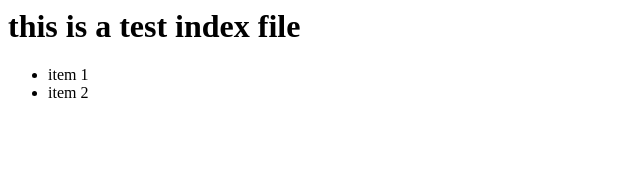
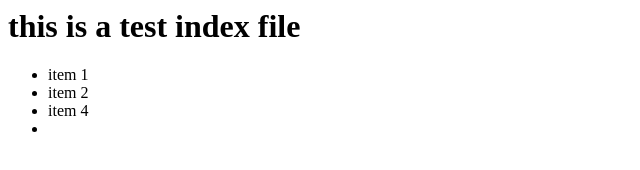
Before and after one commit to ahsentarik/repotest, a plain HTML site: page index2.html in a window 1280 px wide. Shown: the full height of the page, 0-640 px from the left. Drawn offline with Linux system fonts and the light colour scheme.

Commit message:
ahsen changes

```diff
--- a/index2.html
+++ b/index2.html
@@ -4,6 +4,7 @@
 	<ul>
 		<li>item 1</li>
 		<li>item 2</li>
+		<li>item 4<li>
 
 	</ul>
 
```
